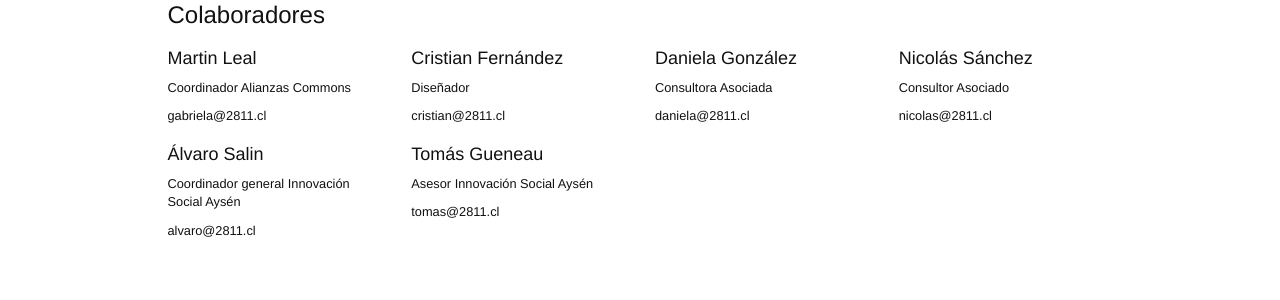
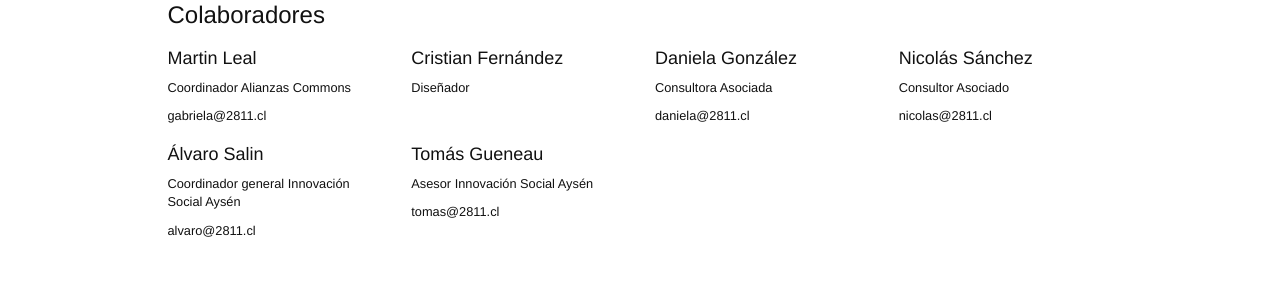
Before and after one commit to 2811Chile/2811Chile.github.io, a Jekyll site: the page built from somos.md, in a window 1280 px wide and 900 px high, scrolled down 1531 px. Shown: the part 152-452 px from the top of the window. Built offline with Jekyll 4.4.1, drawn with Linux system fonts in a browser that asks for light colours; nearby versions of some CDN libraries; some web fonts are replaced.

Commit message:
Updated 02cristian Fernandez

```diff
--- a/_colaboradores/02cristian-fernandez.markdown
+++ b/_colaboradores/02cristian-fernandez.markdown
@@ -2,6 +2,6 @@
 title: 05Cristian Fernández
 position: 4
 nombre: Cristian Fernández
-email: cristian@2811.cl
+email:
 cargo: Diseñador
 ---
```
